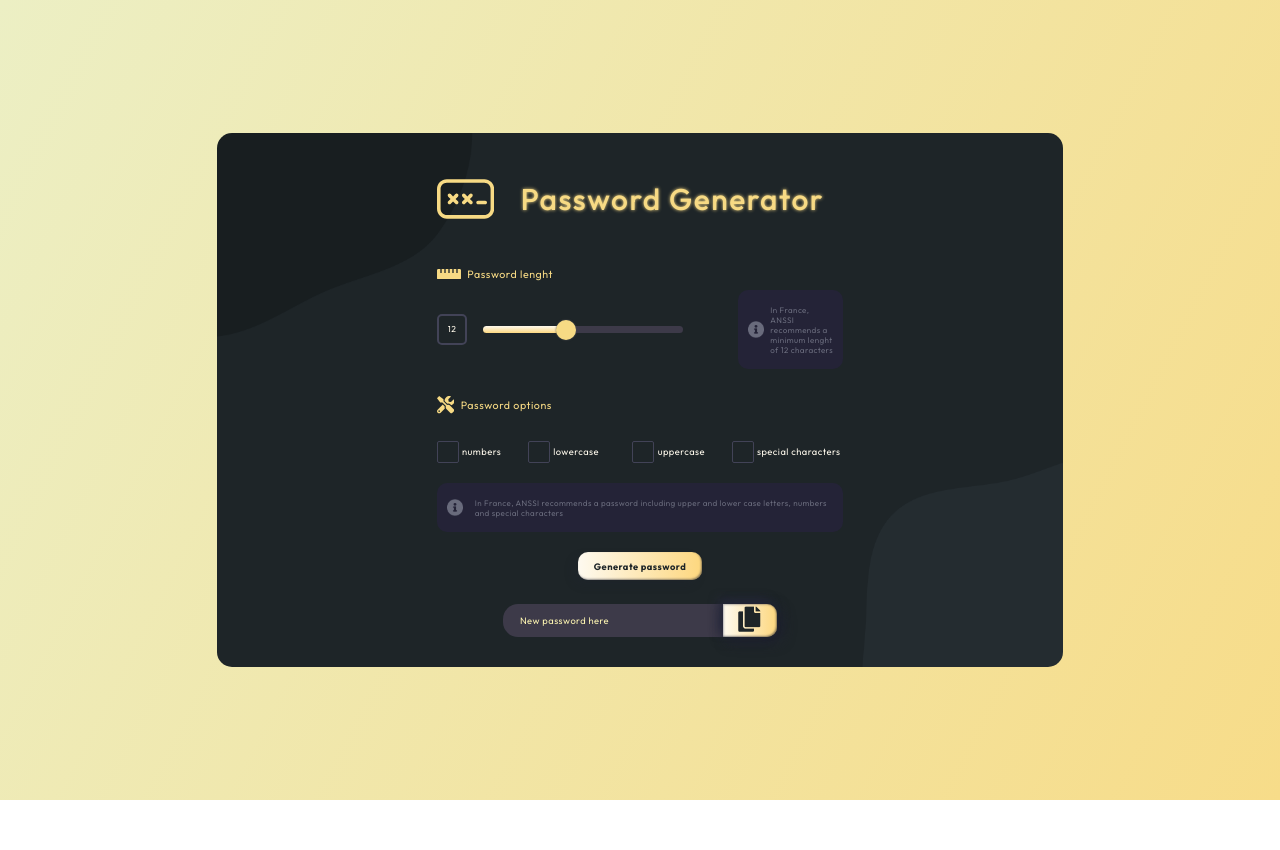
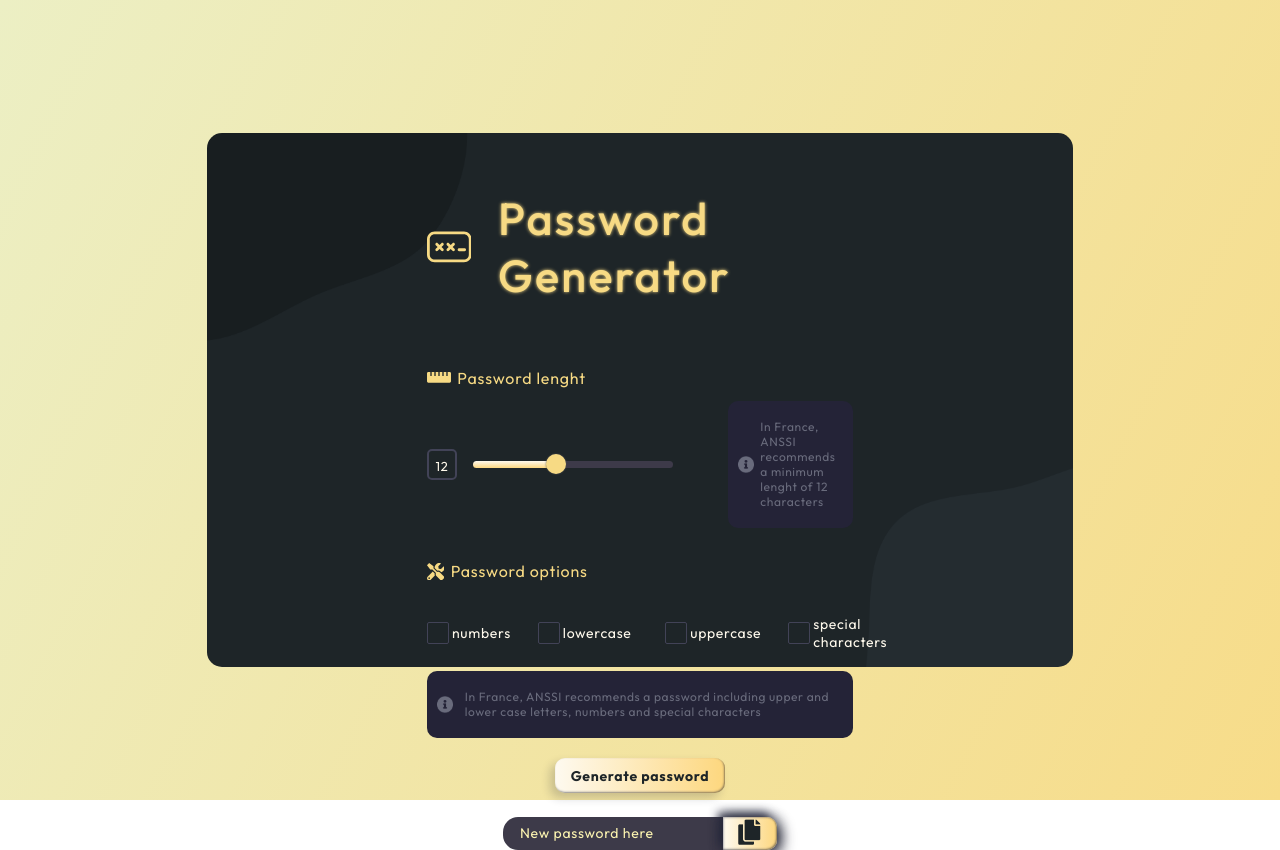
Before and after one commit to Elwindria/password_generator, a plain HTML site: page index.html in a window 1280 px wide. Before the commit the page ends 800 px from the top, so only its background shows below. Drawn offline with Linux system fonts and the light colour scheme.

Commit message:
changement font size

```diff
--- a/css/style.css
+++ b/css/style.css
@@ -45,7 +45,7 @@ body{
 h1{
     font-family: 'Outfit', sans-serif;
     font-weight: 500;
-    font-size: 2.3438vw;
+    font-size: 2.8125rem;
     letter-spacing: 0.05em;
     color: #F7DA84;
     text-shadow: 0px 0px 3.5px #F7DA84;
@@ -64,7 +64,7 @@ h1{
 h2{
     font-family: 'Outfit', sans-serif;
     font-weight: 400;
-    font-size: .8333vw;
+    font-size: 1rem;
     letter-spacing: 0.05em;
     color: #F7DA84;
 }
@@ -96,7 +96,7 @@ h2{
 #value{
     font-family: 'Outfit', sans-serif;
     font-weight: 400;
-    font-size: .6771vw;
+    font-size: .8125rem;
     letter-spacing: 0.05em;
     color: #FEF8EA;
     border: #424357 2px solid;
@@ -155,7 +155,7 @@ input[type="range"] {
 .warning > p{
     font-family: 'Outfit';
     font-weight: 400;
-    font-size: .625vw;
+    font-size: .75rem;
     letter-spacing: 0.05em;
     color: #696B7C;
 }
@@ -247,7 +247,7 @@ input[type="range"] {
 .span_option{
     font-family: 'Outfit', sans-serif;
     font-weight: 400;
-    font-size: .7292vw;
+    font-size: .875rem;
     letter-spacing: 0.05em;
     color: #FEF9EC;
 }
@@ -277,7 +277,7 @@ input[type="range"] {
 
     font-family: 'Outfit', sans-serif;
     font-weight: 700;
-    font-size: .7292vw;
+    font-size: .875rem;
     letter-spacing: 0.05em;
     color: #1E2528;
     margin-bottom: .7813vw;
@@ -292,7 +292,7 @@ input[type="range"] {
 #password_input{
     font-family: 'Outfit', sans-serif;
     font-weight: 400;
-    font-size: .7292vw;
+    font-size: .875rem;
     letter-spacing: 0.05em;
     color: #FBF3B0;
     text-indent: 1.3021vw;
@@ -324,7 +324,7 @@ input[type="range"] {
 #succes{
     font-family: 'Outfit', sans-serif;
     font-weight: 700;
-    font-size: .8333vw;
+    font-size: 1rem;
     letter-spacing: 0.05em;
     color: #FDDB89;
     margin: 0;
@@ -345,5 +345,6 @@ input[type="range"] {
 input[type="range"]::-webkit-slider-thumb:hover{
     background: #FEFAF0;
 }
+/*check Js for other hover like checkbox or range-slider
 
 /* all hover end */
```
